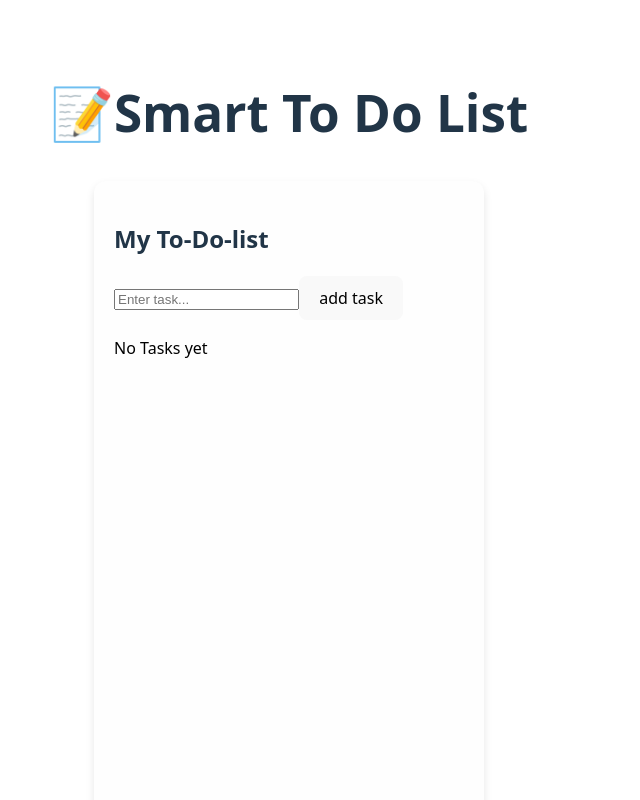
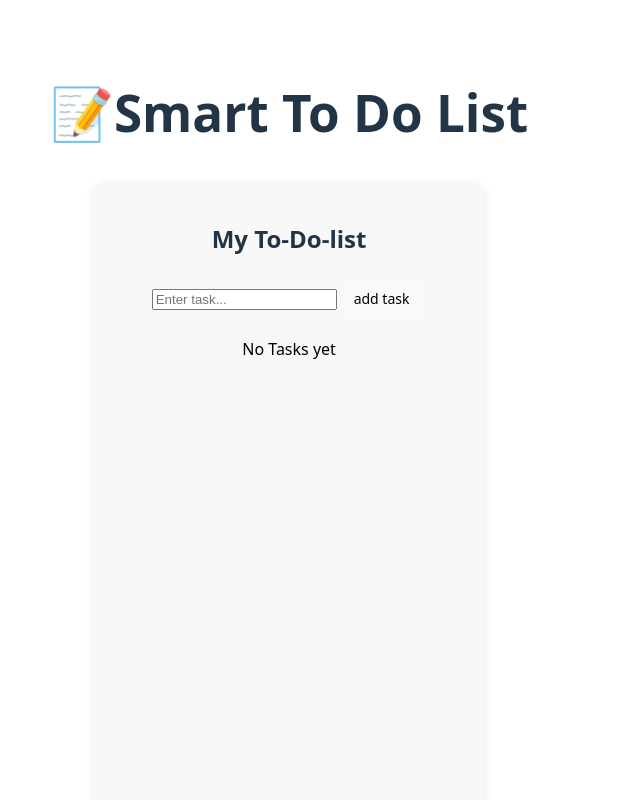
Before and after one commit to Bipan-git/To-Do-list-App, a React app: page / in a window 1280 px wide. Shown: the top 800 px of the page, without its empty margins (0-640 px from the left). Built offline with nearby package versions, Linux system fonts and the light colour scheme; the HTML template or start-up script is replaced by a standard one.

Commit message:
updated design

```diff
--- a/src/component/ToDoApp.css
+++ b/src/component/ToDoApp.css
@@ -1,11 +1,30 @@
 .todoContainer {
-  background-color: #fefefe;
+  background-color: #f8f8f8;
   border-radius: 12px;
   padding: 20px;
   width: 350px;
   height: 100vh;
   margin: 40px auto;
+  text-align: center;
+  max-width: 400px;
+
   box-shadow: 0 4px 8px rgba(0, 0, 0, 0.1);
+}
+button {
+  margin: 5px;
+  padding: 8px 12px;
+  font-size: 14px;
+  border: none;
+  border-radius: 5px;
+  cursor: pointer;
+}
+button:hover {
+  opacity: 0.8;
+}
+.input {
+  padding: 8px;
+  width: 70%;
+  font-size: 16px;
 }
 .input-area {
   display: flex;
@@ -32,6 +51,10 @@
   margin-bottom: 6px;
   border-radius: 6px;
 }
+.task-list li button {
+  float: right;
+}
+
 .task {
   padding: 20px;
   font-size: 20px;
```
